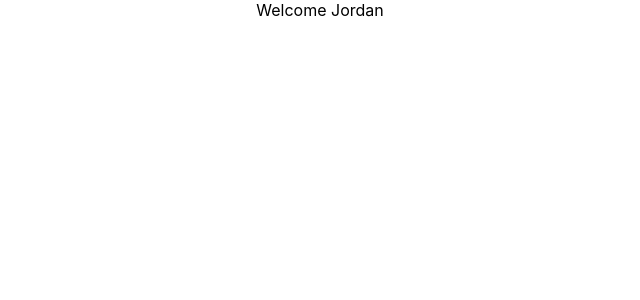
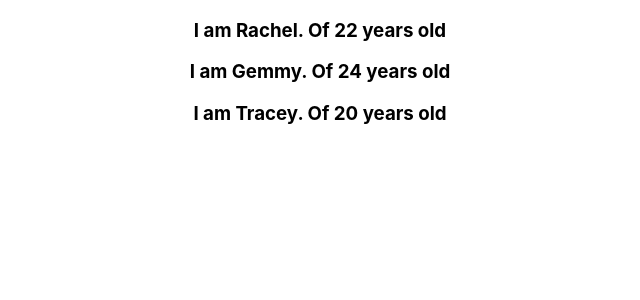
Before and after one commit to jkinathan/Doyou-React, a React (Create React App) app in the folder helloworld/: page / in a window 1280 px wide. Shown: the top 300 px of the page, without its empty margins (320-960 px from the left). Built offline with nearby package versions, Linux system fonts and the light colour scheme.

Commit message:
keys and lists

```diff
--- a/helloworld/src/App.js
+++ b/helloworld/src/App.js
@@ -6,6 +6,8 @@ import ClassClick from './components/ClassClick';
 import EventBind from './components/EventBind';
 import Parent from './components/Parent';
 import Usergreeting from './components/Usergreeting';
+import NameList from './components/NameList';
+
 
 function App() {
   return (
@@ -18,7 +20,8 @@ function App() {
             {/* <EventBind></EventBind> */}
             {/* <Parent></Parent>
              */}
-             <Usergreeting></Usergreeting>
+             {/* <Usergreeting></Usergreeting> */}
+             <NameList></NameList>
         </div>
 
       }
--- /dev/null
+++ b/helloworld/src/components/NameList.js
@@ -0,0 +1,31 @@
+import React from 'react'
+import Person from './Person';
+
+function NameList() {
+    const persons = [
+        {
+            id: 1,
+            name: "Rachel",
+            age:22
+        },
+        {
+            id: 2,
+            name: "Gemmy",
+            age:24
+        },
+        {
+            id: 2,
+            name: "Tracey",
+            age:20
+        },
+    ]
+    return (
+        <div>
+            {
+                persons.map(person => <Person key={person.name} person={person}></Person>)
+            }
+        </div>
+    )
+}
+
+export default NameList
--- /dev/null
+++ b/helloworld/src/components/Person.js
@@ -0,0 +1,11 @@
+import React from 'react'
+
+function person({person}) {
+    return (
+        <div>
+            <h3>I am {person.name }. Of {person.age} years old</h3>
+        </div>
+    )
+}
+
+export default person
```
